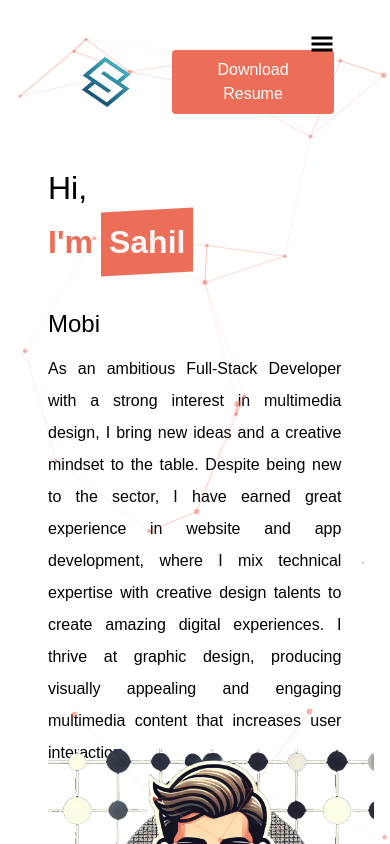
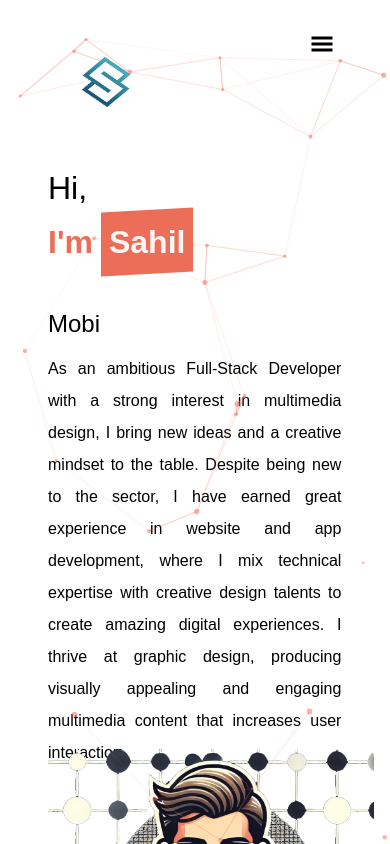
Before and after one commit to sahilbambarkar/My-Portfolio, a React (Create React App) app: page / in a window 390 px wide. Shown: the top 844 px of the page. Built offline with nearby package versions, Linux system fonts and the light colour scheme.

Commit message:
Update Navbar.js

```diff
--- a/src/components/Navbar.js
+++ b/src/components/Navbar.js
@@ -22,7 +22,6 @@ function Navbar() {
         }
     };
 
-    // Handle window resize for mobile view
     useEffect(() => {
         window.addEventListener('resize', handleWindowResize);
         return () => {
@@ -33,7 +32,7 @@ function Navbar() {
     const downloadResume = () => {
         const link = document.createElement('a');
         link.href = '/Sahil_Resume.pdf';
-        link.download = 'Resume_Sahil_Bamarkar.pdf'; // Set the name for the downloaded file
+        link.download = 'Resume_Sahil_Bamarkar.pdf';
         document.body.appendChild(link);
         link.click();
         document.body.removeChild(link);
@@ -42,7 +41,7 @@ function Navbar() {
     return (
         <>
             <div className="flex justify-between items-center py-[2rem] px-[3.5rem] sm:px-[1.5rem] relative">
-                <img src="/logo..png" alt="Logo" height={100} width={100}  />
+                <img src="/logo..png" alt="Logo" height={100} width={100} />
                 <div className="flex-grow flex justify-center">
                     <ul className="hidden tm:block sm:block md:flex font-[400] text-black dark:text-white dark:font-[300] text-custom-20 gap-[5rem] md:gap-[3rem] lg:gap-4rem">
                         <a
@@ -71,19 +70,19 @@ function Navbar() {
                         </a>
                     </ul>
                 </div>
-                <div className="flex items-center">
+                <div className="hidden tm:block sm:block">
                     <button
                         className="ml-4 bg-[#ec6e59] text-white rounded px-4 py-2 hover:bg-[#d95e51]"
                         onClick={downloadResume}
                     >
                         Download Resume
                     </button>
+                </div>
                 <div className="tm:hidden sm:hidden absolute top-[2rem] right-[3.5rem]">
                     <GiHamburgerMenu
                         className="h-6 w-6 cursor-pointer"
                         onClick={() => setShowMenu(!showMenu)}
                     />
-                    </div>
                 </div>
                 {showMenu && (
                     <ul className="flex flex-col font-[400] text-black dark:font-[300] text-custom-20 gap-[2rem] md:gap-[3rem] lg:gap-2rem absolute top-[4.5rem] right-[3.5rem] z-10 bg-[#fdd6cf] p-4 shadow-md rounded">
```
Lines whose indentation alone changed are shown as unchanged.
